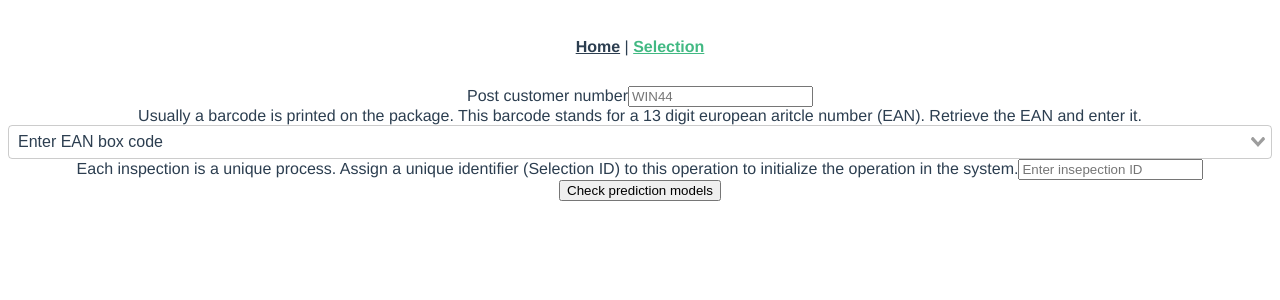
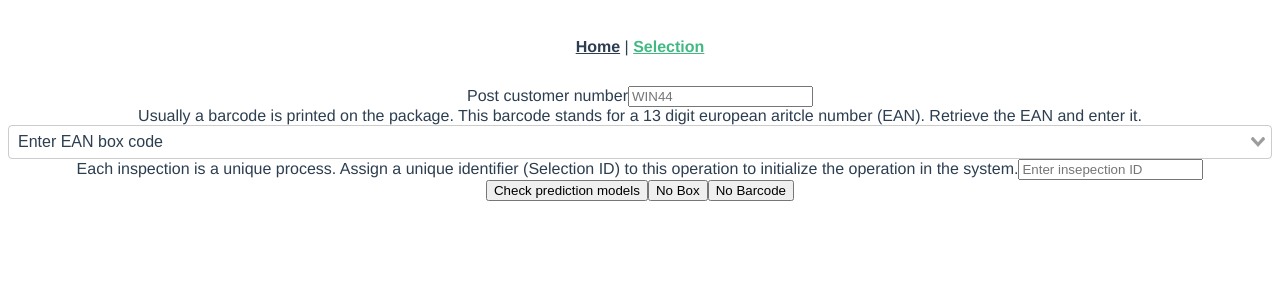
Before and after one commit to Robert-Schimanek/EIBA-Frontend, a Vue app: page /selection in a window 1280 px wide. Shown: the top 300 px of the page. Built offline with nearby package versions, Linux system fonts and the light colour scheme.

Commit message:
Added NoBox and NoBarcode Button without any functionality

```diff
--- a/src/components/SelectionStart.vue
+++ b/src/components/SelectionStart.vue
@@ -31,6 +31,8 @@
           placeholder="Enter insepection ID">
       </div>
       <button @click="form_data.bar_code = box.bar_code">Check prediction models</button>
+      <button>No Box</button>
+      <button>No Barcode</button>
     </form>
   </div>
   <div>
```
